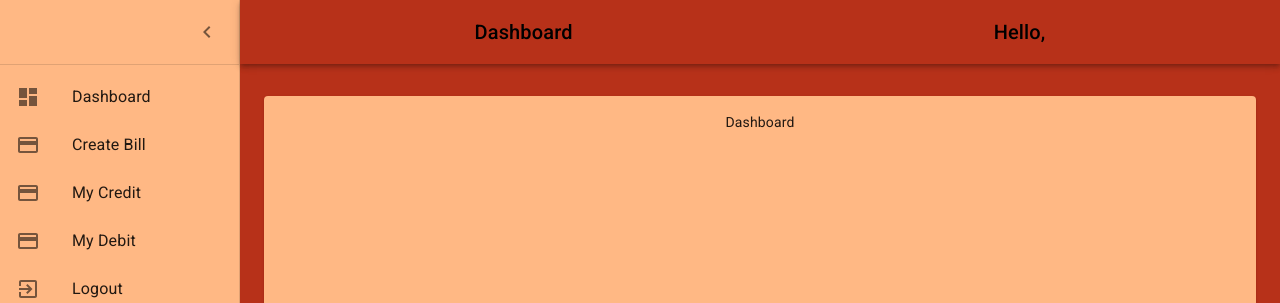
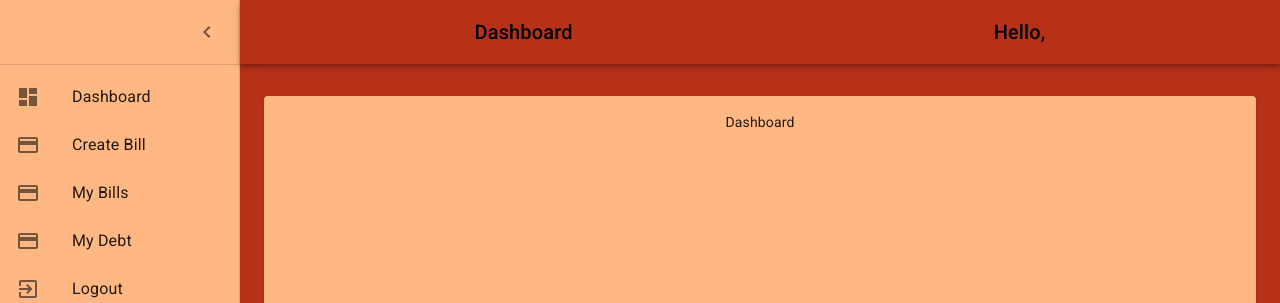
Before and after one commit to split-the-bill-EU/frontend, a React (Create React App) app: page /dashboard in a window 1280 px wide. Shown: the top 303 px of the page. Built offline with nearby package versions, Linux system fonts and the light colour scheme; no server answers; sample sign-in values are in the browser's storage.

Commit message:
Renamed links and folders

```diff
--- a/src/App.js
+++ b/src/App.js
@@ -1,8 +1,8 @@
 import React from 'react';
 import { Route } from 'react-router-dom';
 import './App.css';
-import Debit from './components/Splits/Debit';
-import Credit from './components/Splits/Credit';
+import Debt from './components/Splits/Debt';
+import MyBills from './components/Splits/MyBills';
 import Login from './components/Login/Login';
 import Signup from './components/Signup/Signup';
 import withAuthCheck from './AuthCheck';
@@ -15,8 +15,8 @@ function App() {
       <Route exact path="/" component={Login} />
       <Route path="/signup" component={Signup} />
       <Route path='/dashboard' render={props => withAuthCheck(Dashboard, props)} />
-      <Route path='/my_credit' render={props => withAuthCheck(Credit, props)} />
-      <Route path='/my_debit' render={props => withAuthCheck(Debit, props)} />
+      <Route path='/my_bills' render={props => withAuthCheck(MyBills, props)} />
+      <Route path='/my_debt' render={props => withAuthCheck(Debt, props)} />
       <Route path='/create_bill' render={props => withAuthCheck(CreateBill, props)} />
     </div>
   );
--- a/src/components/Layout/listItems.jsx
+++ b/src/components/Layout/listItems.jsx
@@ -23,17 +23,17 @@ export const mainListItems = (
       </ListItemIcon>
       <ListItemText primary="Create Bill" />
     </ListItem>
-    <ListItem button component={NavLink} to="/my_credit">
+    <ListItem button component={NavLink} to="/my_bills">
       <ListItemIcon>
         <PaymentIcon />
       </ListItemIcon>
-      <ListItemText primary="My Credit" />
+      <ListItemText primary="My Bills" />
     </ListItem>
-    <ListItem button component={NavLink} to="/my_debit">
+    <ListItem button component={NavLink} to="/my_debt">
       <ListItemIcon>
         <PaymentIcon />
       </ListItemIcon>
-      <ListItemText primary="My Debit" />
+      <ListItemText primary="My Debt" />
     </ListItem>
 
     <ListItem button component={NavLink} to="/" onClick={logout}>
```
Also changed, not shown: src/components/Splits/Debt/SplitsPage.js (renamed from src/components/Splits/Debit/SplitsPage.js), src/components/Splits/Debt/index.jsx (renamed from src/components/Splits/Debit/index.jsx), src/components/Splits/MyBills/SplitBills.js (renamed from src/components/Splits/Credit/SplitBills.js), src/components/Splits/MyBills/SplitBillsCard.js (renamed from src/components/Splits/Credit/SplitBillsCard.js), src/components/Splits/MyBills/index.jsx (renamed from src/components/Splits/Credit/index.jsx).
